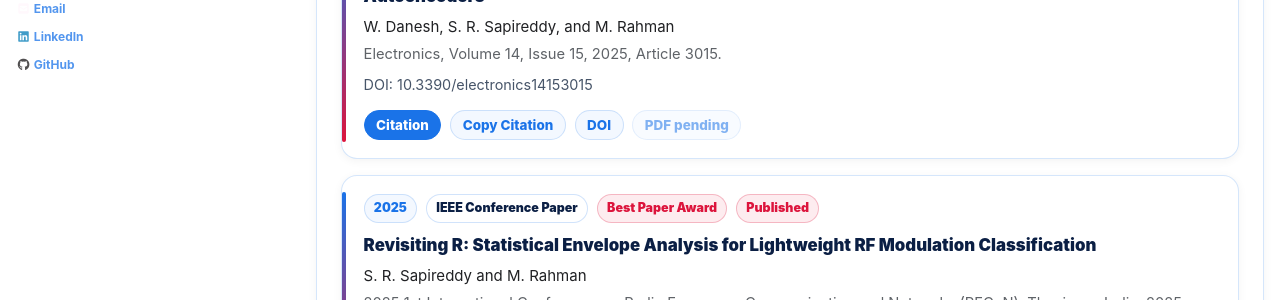
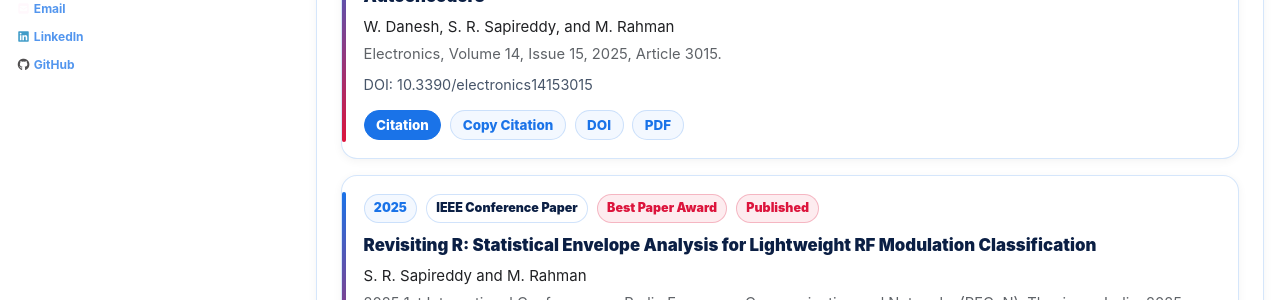
Before and after one commit to srsapireddy/srsapireddy.github.io, a Jekyll site: the page built from _pages/publications.md, in a window 1280 px wide and 900 px high, scrolled down 2560 px. Shown: the part 143-443 px from the top of the window. Built offline with Jekyll 4.4.1, drawn with Linux system fonts in a browser that asks for light colours; cached includes are drawn as plain includes; nearby versions of some CDN libraries.

Commit message:
Update publications.md

```diff
--- a/_pages/publications.md
+++ b/_pages/publications.md
@@ -995,7 +995,7 @@
           <button class="pub-button primary" onclick="toggleCitation('cite-2025-electronics')">Citation</button>
           <button class="pub-button" onclick="copyCitation('cite-2025-electronics')">Copy Citation</button>
           <a class="pub-link" href="https://doi.org/10.3390/electronics14153015" target="_blank" rel="noopener">DOI</a>
-          <a class="pub-link disabled" href="#" onclick="return false;">PDF pending</a>
+          <a class="pub-link" href="https://srsapireddy.github.io/publications/J2.pdf" target="_blank" rel="noopener">PDF</a>
         </div>
 
         <div id="cite-2025-electronics" class="citation-box">W. Danesh, S. R. Sapireddy, and M. Rahman, "Understanding and Detecting Adversarial Examples in IoT Networks: A White-Box Analysis with Autoencoders," Electronics, vol. 14, no. 15, Art. no. 3015, 2025, doi: 10.3390/electronics14153015.</div>
```
